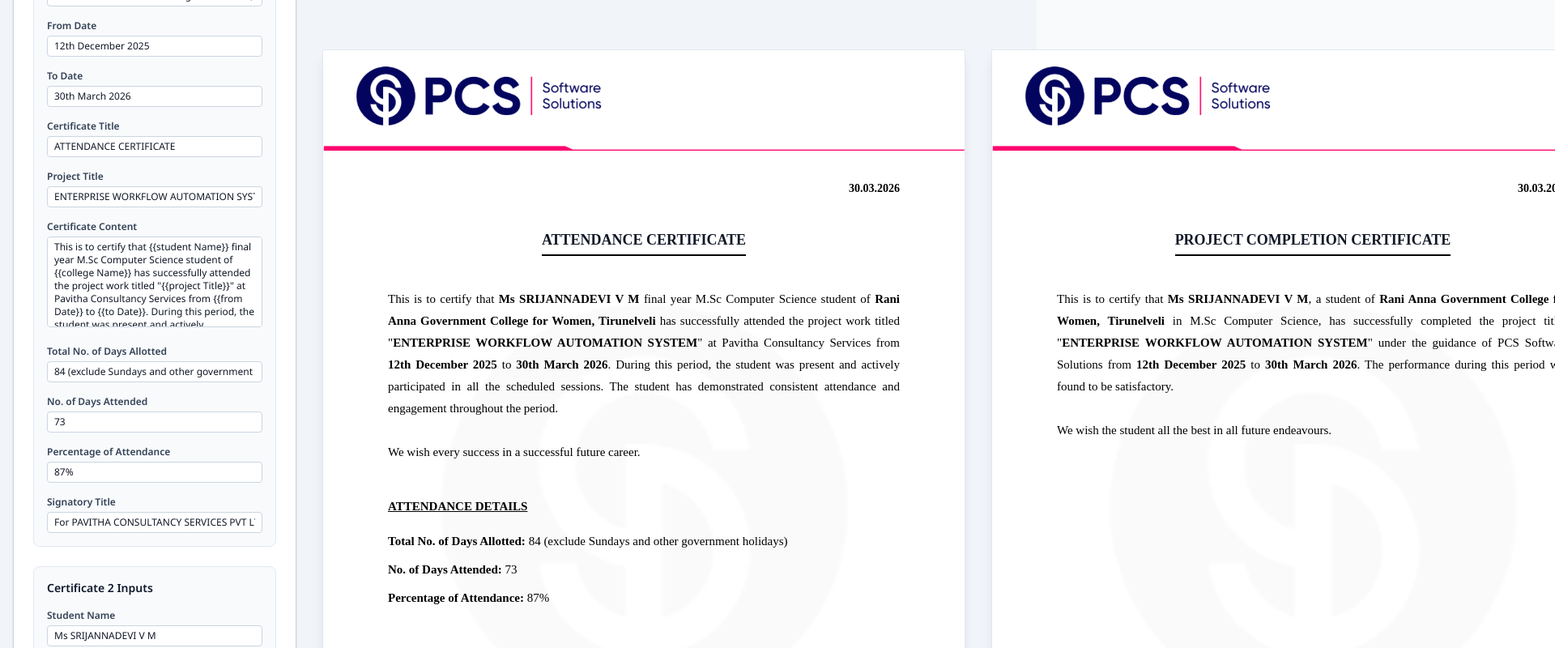
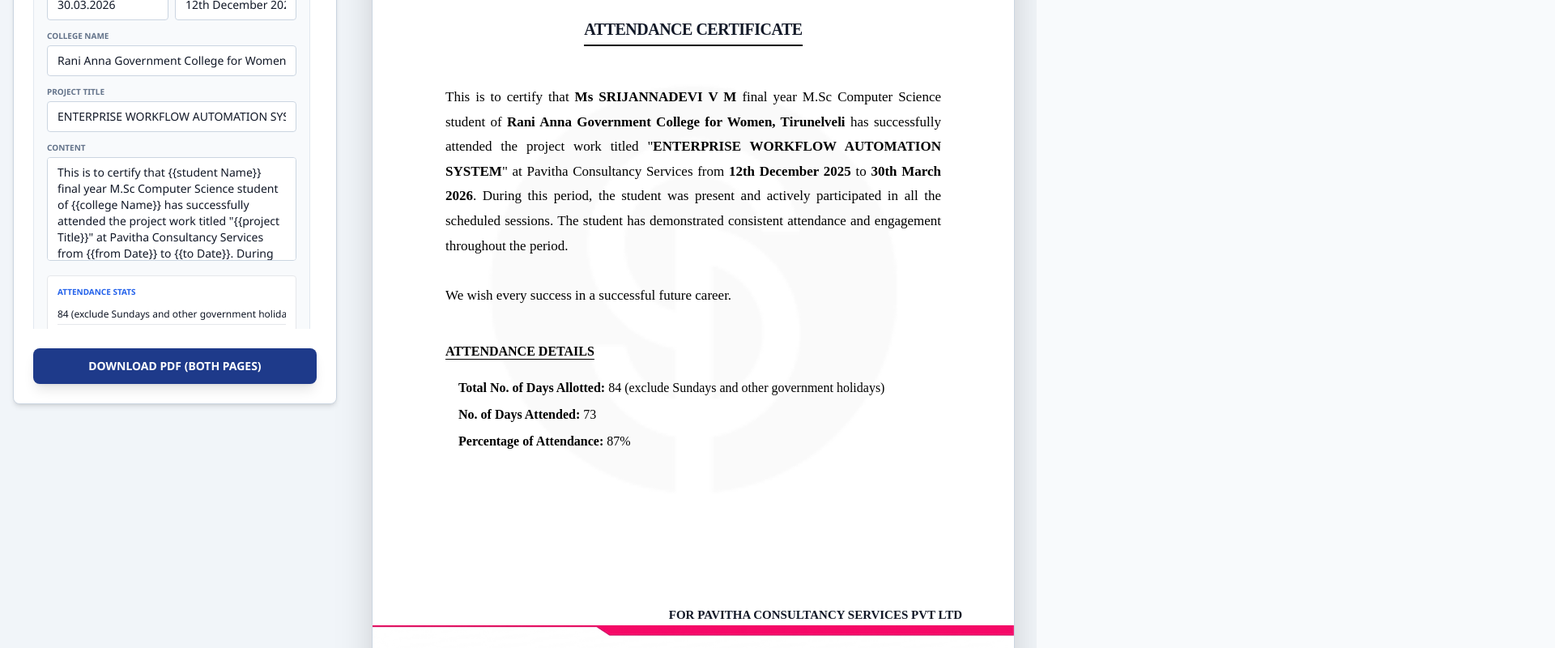
Before and after one commit to Mathavik/Attendance-Certificate, a React (Create React App) app in the folder frontend/: page / in a window 1280 px wide. Shown: the part 280-1080 px from the top of the page at 81% size, 1920 px wide, since content can reach past the window. Built offline with nearby package versions, Linux system fonts and the light colour scheme; a web font is replaced by a local one.

Commit message:
app, image

```diff
--- a/frontend/src/App.tsx
+++ b/frontend/src/App.tsx
@@ -25,8 +25,6 @@
   date: '30.03.2026',
   certificateTitle: 'ATTENDANCE CERTIFICATE',
   projectTitle: 'ENTERPRISE WORKFLOW AUTOMATION SYSTEM',
-
-  // ✅ CHANGE HERE
   certificateContent:
       'This is to certify that {{student Name}} final year M.Sc Computer Science student of {{college Name}} has successfully attended the project work titled "{{project Title}}" at Pavitha Consultancy Services from {{from Date}} to {{to Date}}. During this period, the student was present and actively participated in all the scheduled sessions. The student has demonstrated consistent attendance and engagement throughout the period.\n\nWe wish every success in a successful future career.',
 
@@ -38,7 +36,7 @@
 };
 
 const defaultPages: CertificateFields[] = [
-  defaultFields,
+  { ...defaultFields },
   {
     ...defaultFields,
     certificateTitle: 'PROJECT COMPLETION CERTIFICATE',
@@ -52,6 +50,7 @@
 const App: React.FC = () => {
   const [pagesData, setPagesData] = useState<CertificateFields[]>(defaultPages);
   const pageRefs = useRef<Array<HTMLElement | null>>([]);
+
   const parseContent = (content: string, page: CertificateFields) => {
     return content
       .replace(/{{student Name}}/g, `<strong>${page.studentName}</strong>`)
@@ -60,6 +59,7 @@
       .replace(/{{to Date}}/g, `<strong>${page.toDate}</strong>`)
       .replace(/{{project Title}}/g, `<strong>${page.projectTitle}</strong>`);
   };
+
   const setPageRef = (index: number) => (element: HTMLElement | null) => {
     pageRefs.current[index] = element;
   };
@@ -92,16 +92,13 @@
         });
 
         const imgData = canvas.toDataURL('image/png');
-        const imgWidth = 210; // A4 width in mm
+        const imgWidth = 210;
         const imgHeight = (canvas.height * imgWidth) / canvas.width;
 
-        if (index > 0) {
-          pdf.addPage();
-        }
+        if (index > 0) pdf.addPage();
         pdf.addImage(imgData, 'PNG', 0, 0, imgWidth, imgHeight);
       }
-
-      pdf.save('certificate.pdf');
+      pdf.save(`Certificates_${pagesData[0].studentName}.pdf`);
     } catch (error) {
       console.error('Error generating PDF:', error);
     }
@@ -110,192 +107,116 @@
   return (
     <div className="min-h-screen bg-slate-100 px-4 py-10">
       <div className="mx-auto max-w-[1400px]">
-        <div className="grid gap-8 lg:grid-cols-[350px_1fr]">
-          {/* Form Inputs */}
+        <div className="grid gap-8 lg:grid-cols-[400px_1fr]">
 
-          <form className="space-y-6 rounded-lg border border-slate-300 bg-white p-6 shadow h-fit">
+          {/* Left Side: Input Form (Sticky to keep it visible while scrolling) */}
+          <div className="h-fit lg:sticky lg:top-10">
+            <form className="space-y-6 rounded-lg border border-slate-300 bg-white p-6 shadow-md">
+              <h2 className="text-xl font-bold text-blue-900 border-b pb-2">Certificate Editor</h2>
+
+              <div className="max-h-[70vh] overflow-y-auto pr-2 space-y-8">
                 {pagesData.map((page, index) => (
                   <div key={index} className="space-y-4 rounded-lg border border-slate-200 bg-slate-50 p-4">
-                <h3 className="text-sm font-semibold text-slate-900">
-                  Certificate {index + 1} Inputs
+                    <h3 className="text-sm font-bold text-slate-900 uppercase tracking-wider">
+                      Certificate {index + 1} ({page.certificateTitle.split(' ')[0]})
                     </h3>
+
+                    <div className="grid gap-3">
                       <div>
-                  <label className="block text-xs font-semibold text-slate-700">
-                    Student Name
-                  </label>
-                  <input
-                    value={page.studentName}
-                    onChange={(e) => handleChange(index, 'studentName', e.target.value)}
-                    className="mt-1 w-full rounded border border-slate-300 px-2 py-1 text-xs"
-                    placeholder="Enter Student Name"
-                  />
+                        <label className="block text-[10px] font-bold text-slate-500 uppercase">Student Name</label>
+                        <input value={page.studentName} onChange={(e) => handleChange(index, 'studentName', e.target.value)} className="mt-1 w-full rounded border border-slate-300 px-3 py-2 text-sm focus:ring-2 focus:ring-blue-500 outline-none" />
+                      </div>
+
+                      <div className="grid grid-cols-2 gap-2">
+                        <div>
+                          <label className="block text-[10px] font-bold text-slate-500 uppercase">Date</label>
+                          <input value={page.date} onChange={(e) => handleChange(index, 'date', e.target.value)} className="mt-1 w-full rounded border border-slate-300 px-3 py-2 text-sm" />
                         </div>
                         <div>
-                  <label className="block text-xs font-semibold text-slate-700">Date</label>
-                  <input
-                    value={page.date}
-                    onChange={(e) => handleChange(index, 'date', e.target.value)}
-                    className="mt-1 w-full rounded border border-slate-300 px-2 py-1 text-xs"
-                    placeholder="Date"
-                  />
+                          <label className="block text-[10px] font-bold text-slate-500 uppercase">From Date</label>
+                          <input value={page.fromDate} onChange={(e) => handleChange(index, 'fromDate', e.target.value)} className="mt-1 w-full rounded border border-slate-300 px-3 py-2 text-sm" />
                         </div>
-                <div>
-                  <label className="block text-xs font-semibold text-slate-700">
-                    College Name
-                  </label>
-                  <input
-                    value={page.collegeName}
-                    onChange={(e) => handleChange(index, 'collegeName', e.target.value)}
-                    className="mt-1 w-full rounded border border-slate-300 px-2 py-1 text-xs"
-                  />
                       </div>
 
                       <div>
-                  <label className="block text-xs font-semibold text-slate-700">
-                    From Date
-                  </label>
-                  <input
-                    value={page.fromDate}
-                    onChange={(e) => handleChange(index, 'fromDate', e.target.value)}
-                    className="mt-1 w-full rounded border border-slate-300 px-2 py-1 text-xs"
-                  />
+                        <label className="block text-[10px] font-bold text-slate-500 uppercase">College Name</label>
+                        <input value={page.collegeName} onChange={(e) => handleChange(index, 'collegeName', e.target.value)} className="mt-1 w-full rounded border border-slate-300 px-3 py-2 text-sm" />
                       </div>
 
                       <div>
-                  <label className="block text-xs font-semibold text-slate-700">
-                    To Date
-                  </label>
-                  <input
-                    value={page.toDate}
-                    onChange={(e) => handleChange(index, 'toDate', e.target.value)}
-                    className="mt-1 w-full rounded border border-slate-300 px-2 py-1 text-xs"
-                  />
+                        <label className="block text-[10px] font-bold text-slate-500 uppercase">Project Title</label>
+                        <input value={page.projectTitle} onChange={(e) => handleChange(index, 'projectTitle', e.target.value)} className="mt-1 w-full rounded border border-slate-300 px-3 py-2 text-sm" />
                       </div>
+
                       <div>
-                  <label className="block text-xs font-semibold text-slate-700">Certificate Title</label>
-                  <input
-                    value={page.certificateTitle}
-                    onChange={(e) => handleChange(index, 'certificateTitle', e.target.value)}
-                    className="mt-1 w-full rounded border border-slate-300 px-2 py-1 text-xs"
-                    placeholder="Certificate Title"
-                  />
+                        <label className="block text-[10px] font-bold text-slate-500 uppercase">Content</label>
+                        <textarea value={page.certificateContent} onChange={(e) => handleChange(index, 'certificateContent', e.target.value)} className="mt-1 w-full h-32 rounded border border-slate-300 px-3 py-2 text-sm resize-none" />
                       </div>
-                <div>
-                  <label className="block text-xs font-semibold text-slate-700">Project Title</label>
-                  <input
-                    value={page.projectTitle}
-                    onChange={(e) => handleChange(index, 'projectTitle', e.target.value)}
-                    className="mt-1 w-full rounded border border-slate-300 px-2 py-1 text-xs"
-                    placeholder="Project Title"
-                  />
+
+                      {page.certificateTitle.includes('ATTENDANCE') && (
+                        <div className="p-3 bg-white border rounded space-y-2">
+                          <label className="block text-[10px] font-bold text-blue-600 uppercase">Attendance Stats</label>
+                          <input placeholder="Total Days" value={page.attendanceTotalDays} onChange={(e) => handleChange(index, 'attendanceTotalDays', e.target.value)} className="w-full border-b py-1 text-xs outline-none" />
+                          <input placeholder="Days Attended" value={page.attendanceDaysAttended} onChange={(e) => handleChange(index, 'attendanceDaysAttended', e.target.value)} className="w-full border-b py-1 text-xs outline-none" />
+                          <input placeholder="Percentage" value={page.attendancePercentage} onChange={(e) => handleChange(index, 'attendancePercentage', e.target.value)} className="w-full border-b py-1 text-xs outline-none" />
                         </div>
-                <div>
-                  <label className="block text-xs font-semibold text-slate-700">Certificate Content</label>
-                  <textarea
-                    value={page.certificateContent}
-                    onChange={(e) => handleChange(index, 'certificateContent', e.target.value)}
-                    className="mt-1 w-full rounded border border-slate-300 px-2 py-1 text-xs h-28 resize-none"
-                    placeholder="Certificate Content"
-                  />
-                </div>
-                {page.certificateTitle === 'ATTENDANCE CERTIFICATE' && (
-                  <>
-                    <div>
-                      <label className="block text-xs font-semibold text-slate-700">Total No. of Days Allotted</label>
-                      <input
-                        value={page.attendanceTotalDays}
-                        onChange={(e) => handleChange(index, 'attendanceTotalDays', e.target.value)}
-                        className="mt-1 w-full rounded border border-slate-300 px-2 py-1 text-xs"
-                        placeholder="Total No. of Days Allotted"
-                      />
-                    </div>
-                    <div>
-                      <label className="block text-xs font-semibold text-slate-700">No. of Days Attended</label>
-                      <input
-                        value={page.attendanceDaysAttended}
-                        onChange={(e) => handleChange(index, 'attendanceDaysAttended', e.target.value)}
-                        className="mt-1 w-full rounded border border-slate-300 px-2 py-1 text-xs"
-                        placeholder="No. of Days Attended"
-                      />
-                    </div>
-                    <div>
-                      <label className="block text-xs font-semibold text-slate-700">Percentage of Attendance</label>
-                      <input
-                        value={page.attendancePercentage}
-                        onChange={(e) => handleChange(index, 'attendancePercentage', e.target.value)}
-                        className="mt-1 w-full rounded border border-slate-300 px-2 py-1 text-xs"
-                        placeholder="Percentage of Attendance"
-                      />
-                    </div>
-                  </>
                       )}
-                <div>
-                  <label className="block text-xs font-semibold text-slate-700">Signatory Title</label>
-                  <input
-                    value={page.signatoryTitle}
-                    onChange={(e) => handleChange(index, 'signatoryTitle', e.target.value)}
-                    className="mt-1 w-full rounded border border-slate-300 px-2 py-1 text-xs"
-                    placeholder="Signatory Title"
-                  />
                     </div>
                   </div>
                 ))}
-            <button
-              type="button"
-              onClick={downloadPDF}
-              className="w-full rounded-lg bg-blue-900 px-4 py-2 text-xs font-semibold text-white hover:bg-blue-800"
-            >
-              Download PDF
+              </div>
+
+              <button type="button" onClick={downloadPDF} className="w-full rounded-lg bg-blue-900 px-4 py-3 text-sm font-bold text-white hover:bg-blue-800 transition-colors shadow-lg">
+                DOWNLOAD PDF (BOTH PAGES)
               </button>
             </form>
+          </div>
 
-
-          {/* Certificate Preview */}
-          <div className="flex flex-col items-center gap-8 lg:flex-row lg:justify-center">
+          {/* Right Side: Preview (Vertical Layout) */}
+          <div className="flex flex-col items-center gap-12 pb-20">
             {pagesData.map((page, index) => (
+              <div key={index} className="flex flex-col items-center gap-2">
+                <span className="bg-blue-900 text-white px-4 py-1 rounded-full text-xs font-bold">PAGE {index + 1} PREVIEW</span>
                 <section
-                key={index}
                   ref={setPageRef(index)}
-                className="border border-slate-200 shadow-lg overflow-hidden bg-white"
+                  className="border border-slate-300 shadow-2xl bg-white relative"
                   style={{
                     width: '794px',
                     height: '1123px',
                     backgroundImage: "url('/images/bg.png')",
                     backgroundSize: '100% 100%',
                     backgroundPosition: 'center',
-                  backgroundRepeat: 'no-repeat',
-                  position: 'relative',
                     fontFamily: "'Times New Roman', serif",
-                  padding: '160px 80px 80px 80px' // Top padding-ai increase panniruken header image-kaga
+                    padding: '180px 90px 80px 90px'
                   }}
                 >
-                {/* Date - Now Relative to follow the header image flow */}
-                <div className="text-right text-[14px] font-bold text-black mb-4">
+                  {/* Date */}
+                  <div className="text-right text-[16px] font-bold text-black mb-6">
                     {page.date}
                   </div>
 
-                {/* Title - Centered & Underlined */}
-                <div className="mt-10 text-center mb-10">
-                  <h2 className="text-[18px] font-bold border-b-2 border-black inline-block pb-1 uppercase">
+                  {/* Title */}
+                  <div className="text-center mb-12">
+                    <h2 className="text-[20px] font-bold border-b-2 border-black inline-block pb-1 uppercase tracking-tight">
                       {page.certificateTitle}
                     </h2>
                   </div>
 
-                {/* Main Content - Justified */}
+                  {/* Body Content */}
                   <div
-                  className="text-[15px] leading-[1.8] text-justify text-black mb-6 whitespace-pre-line"
+                    className="text-[17px] leading-[1.8] text-justify text-black mb-8 whitespace-pre-line"
                     dangerouslySetInnerHTML={{
                       __html: parseContent(page.certificateContent, page),
                     }}
                   />
 
-                {/* Attendance Details Section */}
-                {page.certificateTitle === 'ATTENDANCE CERTIFICATE' && (
-                  <div className="mt-10 text-[15px] leading-[1.8] text-black">
-                    <p className="mb-4 font-bold underline uppercase">
+                  {/* Attendance Section */}
+                  {page.certificateTitle.includes('ATTENDANCE') && (
+                    <div className="mt-10 text-[16px] leading-[1.8] text-black">
+                      <p className="mb-4 font-bold underline uppercase decoration-1 underline-offset-4">
                         Attendance Details
                       </p>
-                    <div className="space-y-2">
+                      <div className="space-y-1 ml-4">
                         <p><span className="font-bold">Total No. of Days Allotted:</span> {page.attendanceTotalDays}</p>
                         <p><span className="font-bold">No. of Days Attended:</span> {page.attendanceDaysAttended}</p>
                         <p><span className="font-bold">Percentage of Attendance:</span> {page.attendancePercentage}</p>
@@ -303,16 +224,18 @@
                     </div>
                   )}
 
-                {/* Signature Section */}
-                <div className="absolute right-16 bottom-70 text-right">
-                  <div className="mb-4 h-12"></div>
-                  <p className="text-[14px] font-bold uppercase">
+                  {/* Signatory */}
+                  <div className="absolute right-16 bottom-36 text-right">
+                    <div className="h-16"></div> {/* Space for digital signature if needed */}
+                    <p className="text-[15px] font-bold uppercase">
                       {page.signatoryTitle}
                     </p>
                   </div>
                 </section>
+              </div>
             ))}
           </div>
+
         </div>
       </div>
     </div>
```
Also changed, not shown: frontend/public/images/signature.png (added). Lines whose indentation alone changed are shown as unchanged.
